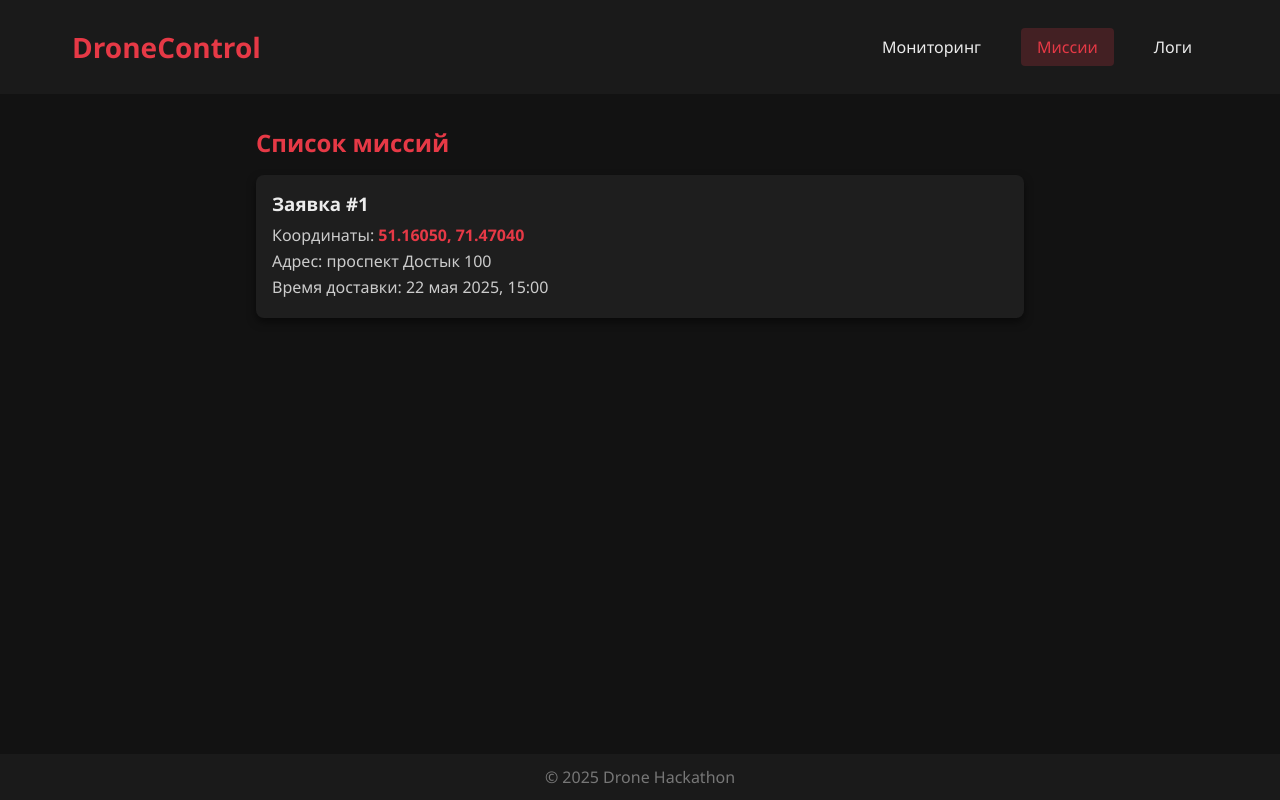
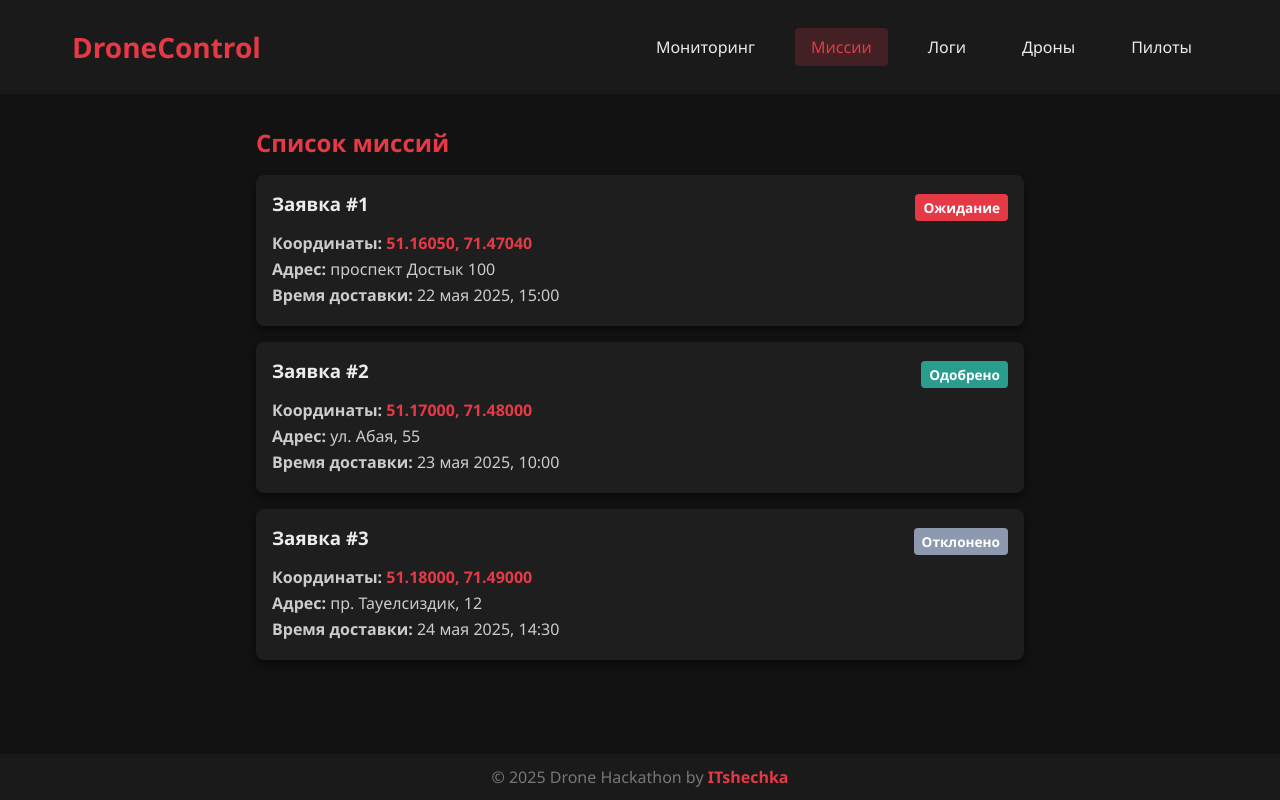
Before and after one commit to SOGINASA/decentrathon-dron, a Python web app: template front/templates/missions.html in a window 1280 px wide. Run offline with Jinja, Linux system fonts and the light colour scheme; the template is opened without the code that fills it, so the values that code supplies are empty.

Commit message:
Админ панель фронт готов

```diff
--- a/front/static/main.css
+++ b/front/static/main.css
@@ -16,6 +16,7 @@
     color: #ececec;
     font-family: 'Segoe UI', sans-serif;
     font-size: 16px;
+    min-height: 100vh;
   }
 
   /* ===================== */
@@ -70,6 +71,7 @@
     max-width: 1200px;
     width: 100%;
     margin: 0 auto;
+    flex: 1;
   }
 
   /* ===================== */
@@ -353,3 +355,76 @@
       margin:1rem 0!important;
     }
   }
+  .controls form {
+    background: #2a2a2a;          /* чуть светлее фона, чтобы выделялось */
+    padding: 1.5rem;
+    border-radius: 8px;
+  }
+  .controls form label {
+    display: block;
+    margin-bottom: 1rem;
+    font-size: 1rem;
+    color: #ececec;
+  }
+  .controls form input,
+  .controls form select,
+  .controls form textarea {
+    width: 100%;
+    padding: 0.75rem;
+    margin-top: 0.25rem;
+    background: #121212;
+    border: 1px solid #444;
+    border-radius: 4px;
+    color: #ececec;
+    font-size: 1rem;
+  }
+  .controls form input:focus,
+  .controls form select:focus,
+  .controls form textarea:focus {
+    outline: none;
+    border-color: #e63946;
+  }
+  .controls form button[type="submit"] {
+    display: inline-block;
+    padding: 0.75rem 1.5rem;
+    background: #e63946;
+    color: #fff;
+    border: none;
+    border-radius: 6px;
+    font-size: 1rem;
+    font-weight: 600;
+    cursor: pointer;
+    transition: background .2s, transform .1s;
+  }
+  .controls form button[type="submit"]:hover {
+    background: #d62828;
+  }
+  .controls form button[type="submit"]:active {
+    transform: scale(0.97);
+  }
+
+  /* ========================================= */
+  /* 3. Немного отступов для .controls и .missions-list */
+  /* ========================================= */
+  .controls {
+    margin-bottom: 2rem;
+  }
+  .missions-list, .logs-container {
+    margin-bottom: 2rem;
+  }
+  .mission-header {
+    display: flex;
+    justify-content: space-between;
+    align-items: center;
+    margin-bottom: .5rem;
+  }
+  .status-badge {
+    padding: .25rem .5rem;
+    border-radius: 4px;
+    font-size: .85rem;
+    font-weight: 600;
+    color: #fff;
+  }
+  .status-pending   { background: #e63946; }   /* Ожидание — красный */
+  .status-approved  { background: #2a9d8f; }   /* Одобрено — зелёный */
+  .status-rejected  { background: #8d99ae; }   /* Отклонено — серый */
--- a/front/templates/logs.html
+++ b/front/templates/logs.html
@@ -14,6 +14,8 @@
             <li><a href="main.html">Мониторинг</a></li>
             <li><a href="missions.html">Миссии</a></li>
             <li><a href="logs.html" class="active">Логи</a></li>
+            <li><a href="drones.html">Дроны</a></li>
+            <li><a href="pilots.html">Пилоты</a></li>
           </ul>
         </nav>
       </header>
@@ -25,7 +27,7 @@
     </section>
   </main>
 
-  <footer>&copy; 2025 Drone Hackathon</footer>
+  <footer>&copy; 2025 Drone Hackathon by <span style="color: #e63946;"><b>ITshechka</b></span></footer>
 
   <!-- Socket.IO client -->
   <script src="https://cdn.socket.io/4.7.0/socket.io.min.js"></script>
--- a/front/templates/main.html
+++ b/front/templates/main.html
@@ -15,6 +15,8 @@
             <li><a href="main.html" class="active">Мониторинг</a></li>
             <li><a href="missions.html">Миссии</a></li>
             <li><a href="logs.html">Логи</a></li>
+            <li><a href="drones.html">Дроны</a></li>
+            <li><a href="pilots.html">Пилоты</a></li>
           </ul>
         </nav>
       </header>
@@ -65,7 +67,7 @@
     <section id="map" class="map-panel map-fullscreen"></section>
   </main>
 
-  <footer>&copy; 2025 Drone Hackathon</footer>
+  <footer>&copy; 2025 Drone Hackathon by <span style="color: #e63946;"><b>ITshechka</b></span></footer>
 
   <!-- Leaflet JS -->
   <script src="https://unpkg.com/leaflet/dist/leaflet.js"></script>
--- a/front/templates/missions.html
+++ b/front/templates/missions.html
@@ -18,6 +18,8 @@
           <li><a href="main.html">Мониторинг</a></li>
           <li><a href="missions.html" class="active">Миссии</a></li>
           <li><a href="logs.html">Логи</a></li>
+          <li><a href="drones.html">Дроны</a></li>
+          <li><a href="pilots.html">Пилоты</a></li>
         </ul>
       </nav>
     </header>
@@ -26,16 +28,49 @@
       <section class="missions-list">
         <h2>Список миссий</h2>
 
-      <!-- Пример одной заявки -->
+        <!-- Заявка в статусе "Ожидание" -->
         <div class="mission-card">
+          <div class="mission-header">
             <h3>Заявка #1</h3>
-        <p>Координаты:
+            <span class="status-badge status-pending">Ожидание</span>
+          </div>
+          <p><strong>Координаты:</strong>
             <a href="#" class="coords" data-lat="51.16050" data-lng="71.47040">
               51.16050, 71.47040
             </a>
           </p>
-        <p>Адрес: проспект Достык 100</p>
-        <p>Время доставки: 22 мая 2025, 15:00</p>
+          <p><strong>Адрес:</strong> проспект Достык 100</p>
+          <p><strong>Время доставки:</strong> 22 мая 2025, 15:00</p>
+        </div>
+
+        <!-- Заявка в статусе "Одобрено" -->
+        <div class="mission-card">
+          <div class="mission-header">
+            <h3>Заявка #2</h3>
+            <span class="status-badge status-approved">Одобрено</span>
+          </div>
+          <p><strong>Координаты:</strong>
+            <a href="#" class="coords" data-lat="51.17000" data-lng="71.48000">
+              51.17000, 71.48000
+            </a>
+          </p>
+          <p><strong>Адрес:</strong> ул. Абая, 55</p>
+          <p><strong>Время доставки:</strong> 23 мая 2025, 10:00</p>
+        </div>
+
+        <!-- Заявка в статусе "Отклонено" -->
+        <div class="mission-card">
+          <div class="mission-header">
+            <h3>Заявка #3</h3>
+            <span class="status-badge status-rejected">Отклонено</span>
+          </div>
+          <p><strong>Координаты:</strong>
+            <a href="#" class="coords" data-lat="51.18000" data-lng="71.49000">
+              51.18000, 71.49000
+            </a>
+          </p>
+          <p><strong>Адрес:</strong> пр. Тауелсиздик, 12</p>
+          <p><strong>Время доставки:</strong> 24 мая 2025, 14:30</p>
         </div>
       </section>
 
@@ -48,7 +83,7 @@
       </div>
     </main>
 
-  <footer>&copy; 2025 Drone Hackathon</footer>
+    <footer>&copy; 2025 Drone Hackathon by <span style="color: #e63946;"><b>ITshechka</b></span></footer>
 
     <script src="https://unpkg.com/leaflet/dist/leaflet.js"></script>
     <script src="../JS/missions.js"></script>
```
Also changed, not shown: front/templates/drones.html (added, +60 -0 lines), front/templates/pilots.html (added, +56 -0 lines). Lines whose indentation alone changed are shown as unchanged.
